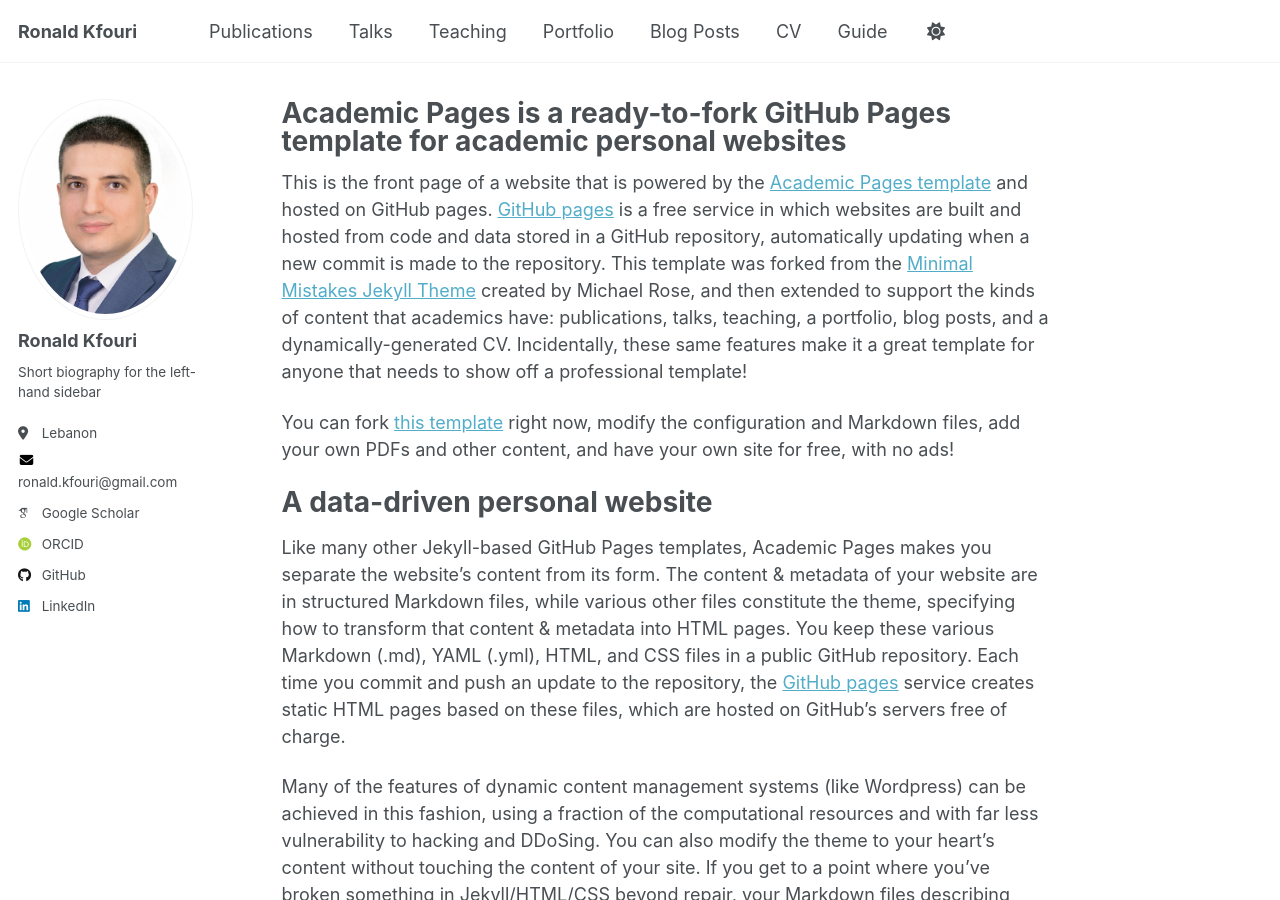
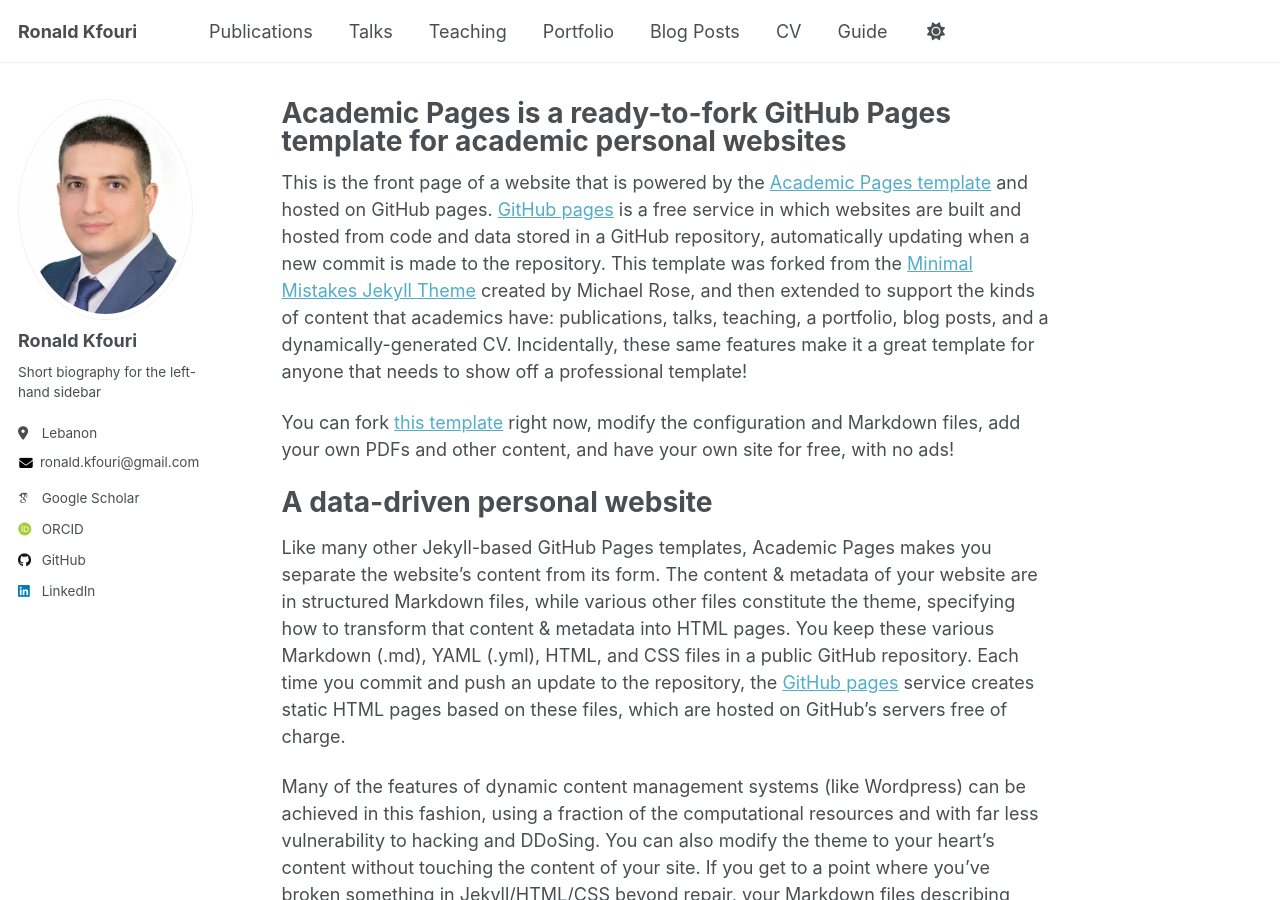
Before and after one commit to RonaldKfouri/RonaldKfouri.github.io, a Jekyll site: the page built from _pages/about.md, in a window 1280 px wide and 900 px high. Built offline with Jekyll 4.4.1, drawn with Linux system fonts in a browser that asks for light colours; some web fonts are replaced; a script that is not in the unit is left out.

Commit message:
Update author-profile.html

```diff
--- a/_includes/author-profile.html
+++ b/_includes/author-profile.html
@@ -34,8 +34,12 @@
         <li><a href="{{ author.uri }}"><i class="fas fa-fw fa-link icon-pad-right" aria-hidden="true"></i>{{ site.data.ui-text[site.locale].website_label | default: "Website" }}</a></li>
       {% endif %}
       {% if author.email %}
-  <li><i class="fa fa-fw fa-envelope" aria-hidden="true"></i> <a href="mailto:{{ author.email }}">{{ author.email }}</a></li>
-{% endif %}
+    <li style="display: flex; align-items: center; gap: 6px;">
+      <i class="fa fa-fw fa-envelope" aria-hidden="true" style="width: 16px;"></i>
+      <a href="mailto:{{ author.email }}">{{ author.email }}</a>
+    </li>
+  {% endif %}
+
 
 
       <!-- Font Awesome and Academicons icons / Academic websites -->
```
